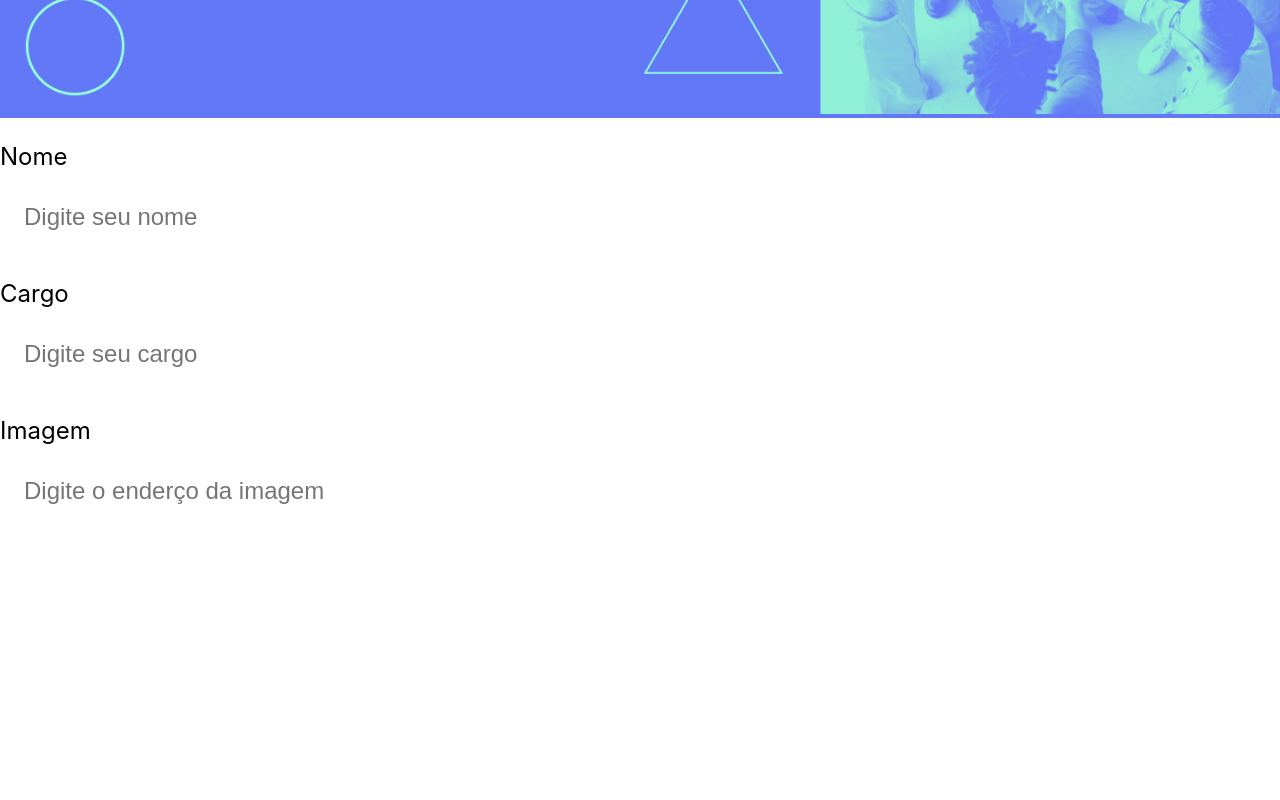
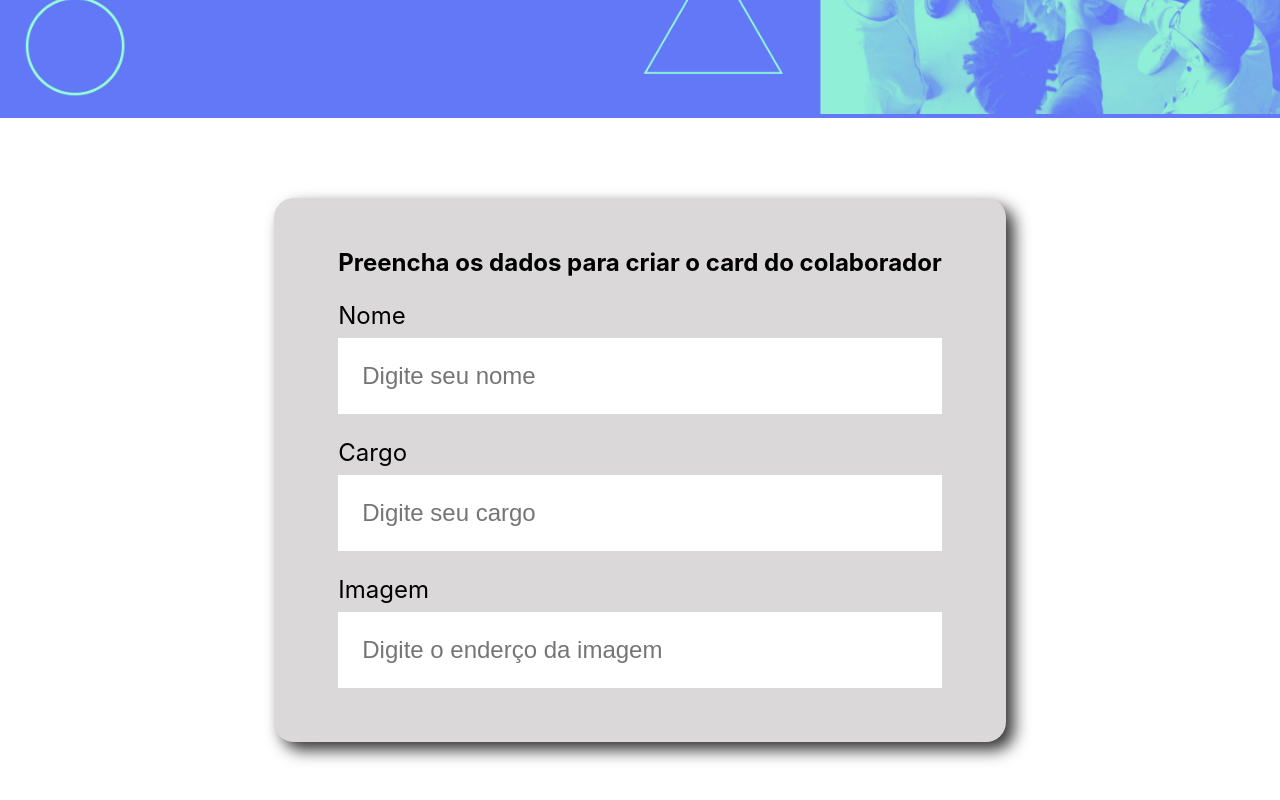
Before and after one commit to MeirellesBrito/Alura_React_JavaScript_2023, a JavaScript app in the folder organo/: page / in a window 1280 px wide. Shown: the part 380-1180 px from the top of the page. Before the commit the page ends 933 px from the top, so only its background shows below. Built offline with nearby package versions, Linux system fonts and the light colour scheme; the HTML template or start-up script is replaced by a standard one.

Commit message:
2º Passo | Criando o formulário

```diff
--- a/organo/src/App.js
+++ b/organo/src/App.js
@@ -1,15 +1,13 @@
 import Banner from './componentes/Banner/Banner';
-import CampoTexto from './componentes/CampoTexto';
+import Formulario from './componentes/Formulario'
+
 
 
 function App() {
   return (
     <div className="App">
       <Banner />
-      <CampoTexto label="Nome" placeholder="Digite seu nome"/>
-      <CampoTexto label="Cargo" placeholder="Digite seu cargo"/>
-      <CampoTexto label="Imagem" placeholder="Digite o enderço da imagem"/>
-
+      <Formulario/>
     </div>
   );
 }
--- /dev/null
+++ b/organo/src/componentes/Formulario/Fomulario.css
@@ -0,0 +1,12 @@
+.formulario {
+    display: flex;
+    justify-content: center;
+    margin: 80px 0;
+}
+.formulario form{
+    max-width: 80%;
+    background-color: hsl(0, 3%, 85%);
+    border-radius: 20px;
+    padding: 30px 64px;
+    box-shadow: 8px 8px 16px rgba(0, 0, 0, 0.8);
+}
--- /dev/null
+++ b/organo/src/componentes/Formulario/index.js
@@ -0,0 +1,17 @@
+import CampoTexto from '../CampoTexto'
+import './Fomulario.css'
+
+const Formulario = () => {
+  return (
+    <section className="formulario">
+      <form>
+        <h2>Preencha os dados para criar o card do colaborador</h2>
+        <CampoTexto label="Nome" placeholder="Digite seu nome" />
+        <CampoTexto label="Cargo" placeholder="Digite seu cargo" />
+        <CampoTexto label="Imagem" placeholder="Digite o enderço da imagem" />
+      </form>
+    </section>
+  );
+};
+
+export default Formulario
```
Also changed, not shown: 1 other file (tests, documents, lock files or other folders).
